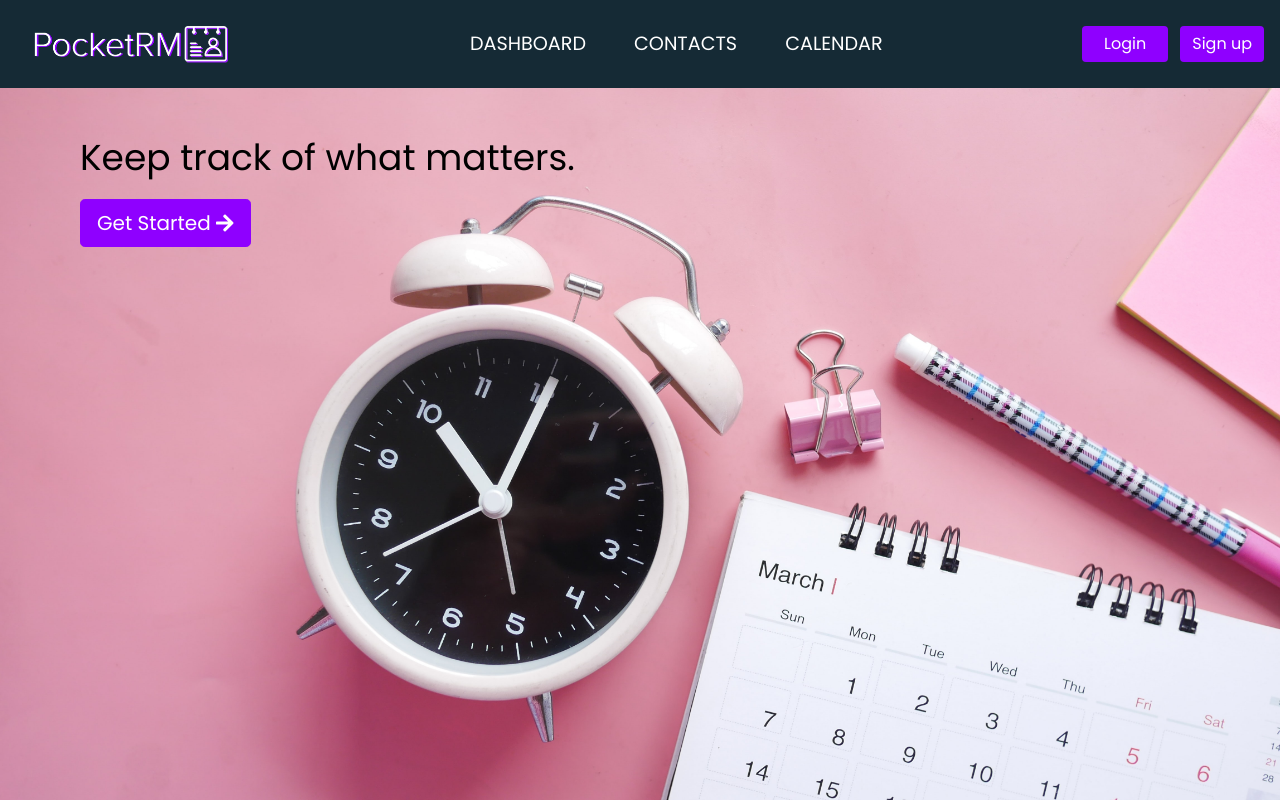
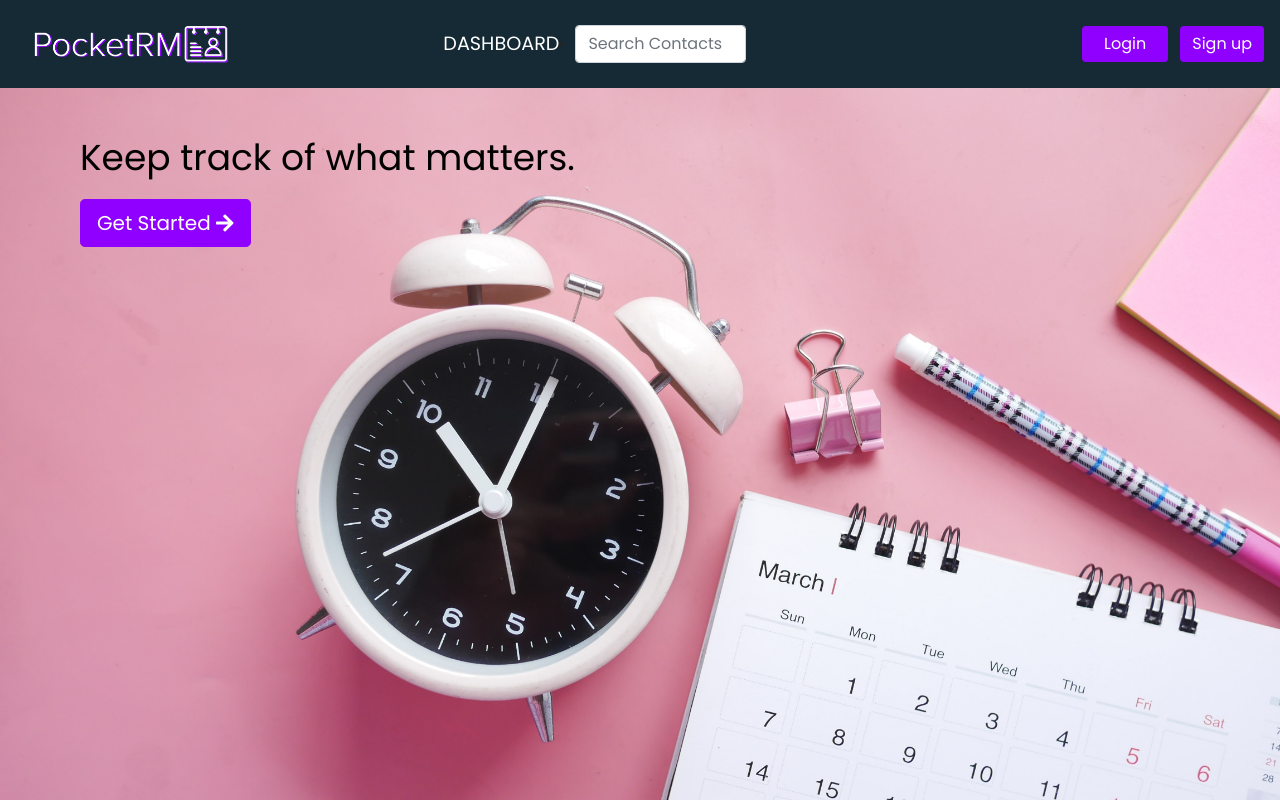
Before and after one commit to lindsayreiner/pocketRM, a React (Create React App) app in the folder client/: page / in a window 1280 px wide. Shown: the top 800 px of the page. Built offline with nearby package versions, Linux system fonts and the light colour scheme.

Commit message:
adding searchbar for contacts

```diff
--- a/client/package.json
+++ b/client/package.json
@@ -11,6 +11,7 @@
     "@testing-library/user-event": "^13.5.0",
     "bootstrap": "^5.1.3",
     "eslint": "^8.6.0",
+    "mdbreact": "^5.2.0",
     "normalize.css": "^8.0.1",
     "patch-package": "^6.4.7",
     "prettier": "^2.5.1",
--- a/client/src/components/Navbar.js
+++ b/client/src/components/Navbar.js
@@ -2,6 +2,7 @@ import React from "react";
 import { NavLink, Link } from "react-router-dom";
 import { Button } from "react-bootstrap";
 import pocketRMLogo from "../images/pocketrm-logo.png";
+import { MDBCol } from "mdbreact";
 
 import "normalize.css";
 import "../styles/App.css";
@@ -27,7 +28,17 @@ export default function Navbar() {
               Dashboard
             </NavLink>
           </li>
-          <li className="navBtn">
+          <li id="contact-search-bar">
+            <MDBCol md="6">
+              <input
+                className="form-control"
+                type="text"
+                placeholder="Search Contacts"
+                aria-label="Search"
+              />
+            </MDBCol>
+          </li>
+          {/* <li className="navBtn">
             <NavLink className="navBtnLink" to="/contacts">
               Contacts
             </NavLink>
@@ -36,7 +47,7 @@ export default function Navbar() {
             <NavLink className="navBtnLink" to="/calendar">
               Calendar
             </NavLink>
-          </li>
+          </li> */}
           {/* Removing reminders nav button for now */}
           {/* <li className="navBtn">
             <NavLink className="navBtnLink" to="/reminders">
--- a/client/src/styles/App.css
+++ b/client/src/styles/App.css
@@ -198,7 +198,7 @@ body > footer {
   /* display: flex; */
 }
 
-.navBtnCont {
+/* .navBtnCont {
   position: absolute;
   text-align: left;
   top: 100%;
@@ -210,12 +210,16 @@ body > footer {
   transform: scale(1, 0);
   transform-origin: top;
   transition: transform 400ms ease-in-out;
-}
+} */
 
 .navLogo {
   max-width: unset;
   margin: 1em;
   margin-right: 1em;
+}
+
+#contact-search-bar {
+  margin-left: 1rem;
 }
 
 .acctBtns {
@@ -318,10 +322,10 @@ body > footer {
     display: none;
   }
 
-  .navbar {
+  /* .navbar {
     display: grid;
     grid-template-columns: 1fr auto minmax(600px, 100fr) 1fr;
-  }
+  } */
 
   #nav-logo {
     /* margin: 1em; */
```
Also changed, not shown: 1 other file (tests, documents, lock files or other folders).
